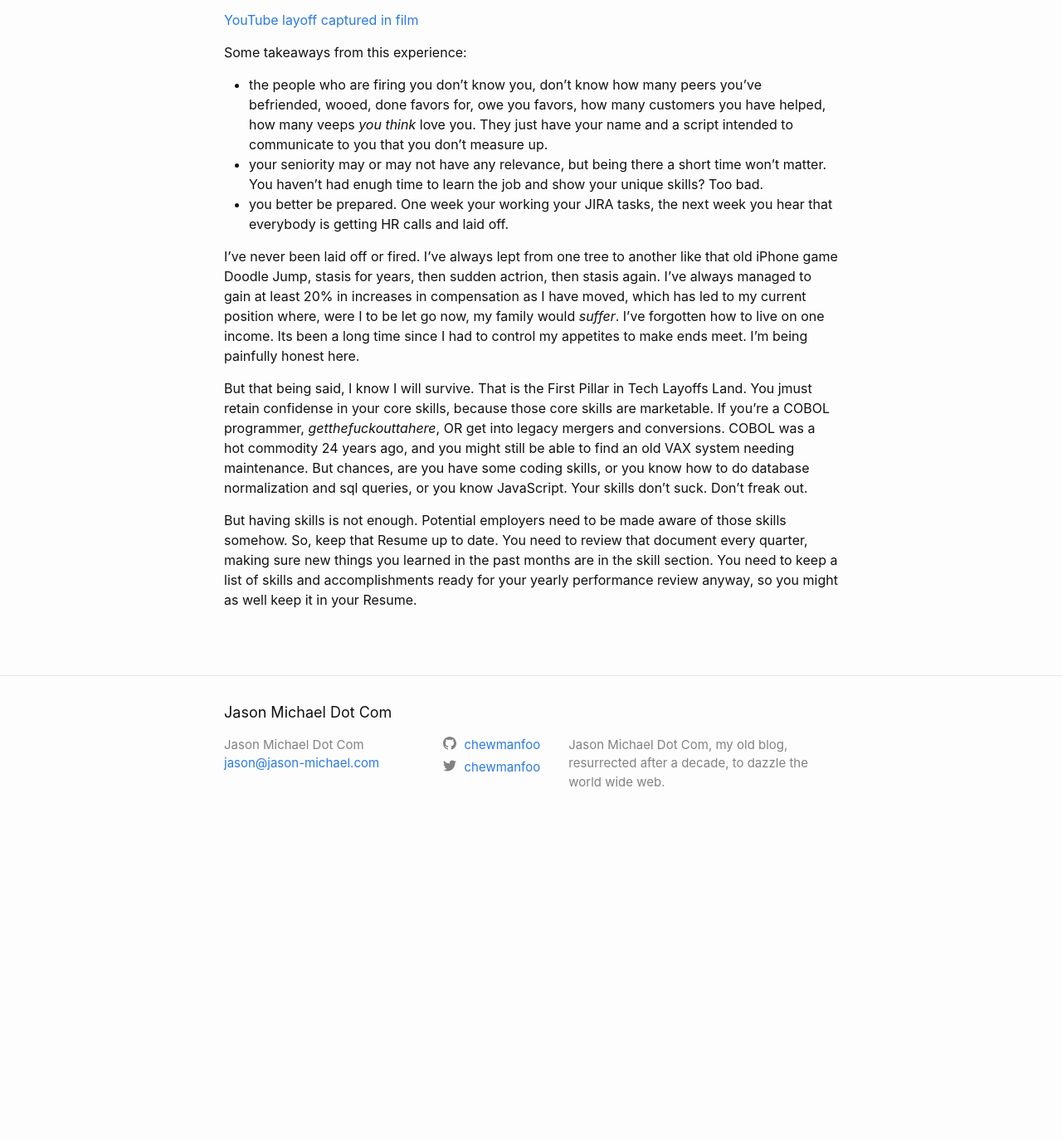
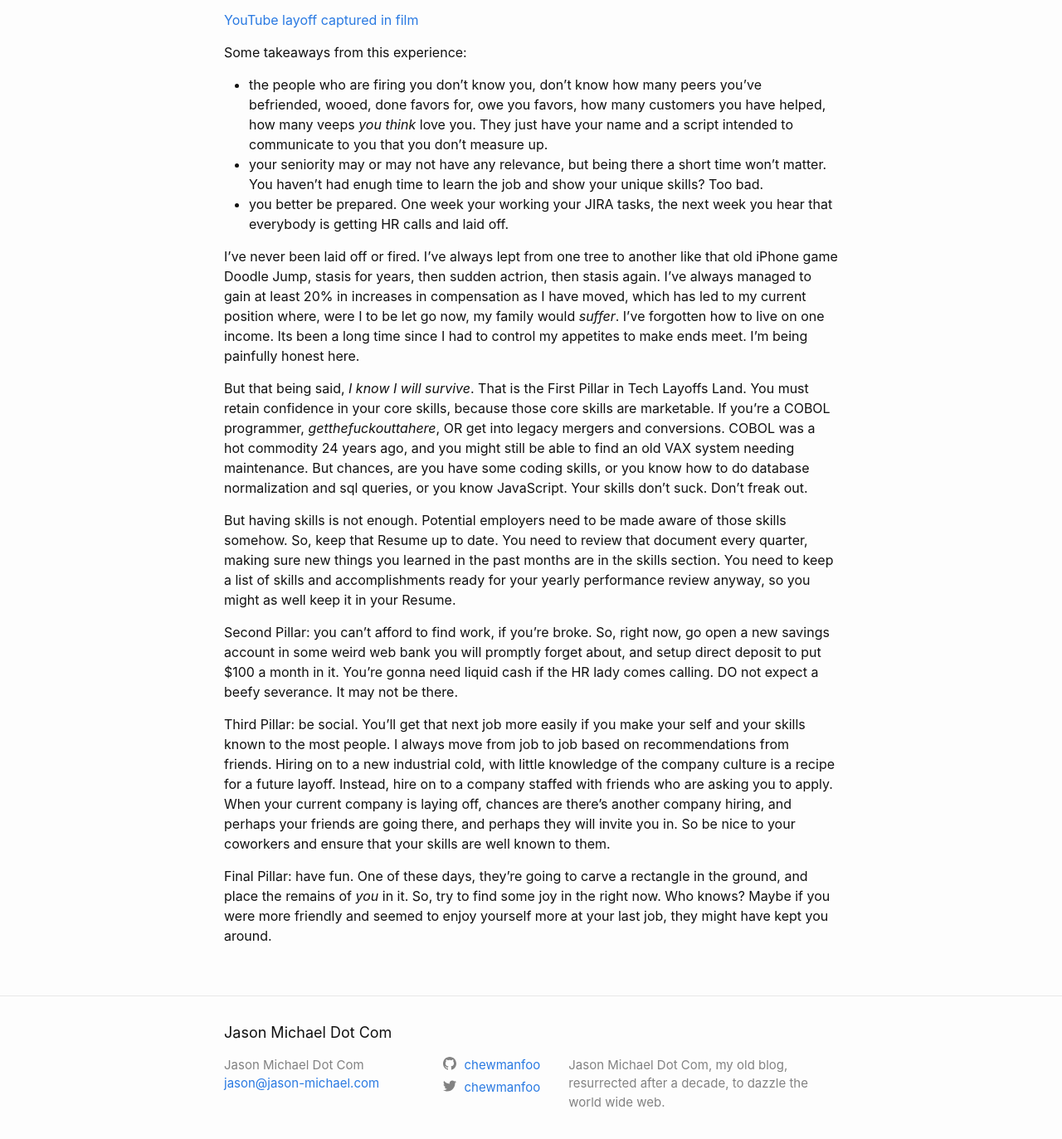
Before and after one commit to chewmanfoo/github-pages-with-docker, a Jekyll site: the page built from _posts/2024-02-19-stay-busy.markdown, in a window 1280 px wide and 1400 px high, scrolled down 386 px. Shown: the top 1373 px of the window at 83% size. Built offline with Jekyll 4.4.1, drawn with Linux system fonts in a browser that asks for light colours; before the commit the page ends 1381 px from its top, so only the background shows below that.

Commit message:
finals for post stay busy

```diff
--- a/_posts/2024-02-19-stay-busy.markdown
+++ b/_posts/2024-02-19-stay-busy.markdown
@@ -30,7 +30,7 @@ compensation as I have moved, which has led to my current position where, were I
 _suffer_. I've forgotten how to live on one income. Its been a long time since I had to control my appetites to make
 ends meet. I'm being painfully honest here.
 
-But that being said, I know I will survive. That is the First Pillar in Tech Layoffs Land. You jmust retain confidense
+But that being said, *I know I will survive*. That is the First Pillar in Tech Layoffs Land. You must retain confidence
 in your core skills, because those core skills are marketable.  If you're a COBOL programmer, _getthefuckouttahere_, OR
 get into legacy mergers and conversions. COBOL was a hot commodity 24 years ago, and you might still be able to find
 an old VAX system needing maintenance. But chances, are you have some coding skills, or you know how to do database
@@ -38,10 +38,23 @@ normalization and sql queries, or you know JavaScript. Your skills don't suck. D
 
 But having skills is not enough. Potential employers need to be made aware of those skills somehow. So, keep that
 Resume up to date. You need to review that document every quarter, making sure new things you learned in the past
-months are in the skill section. You need to keep a list of skills and accomplishments ready for your yearly
+months are in the skills section. You need to keep a list of skills and accomplishments ready for your yearly
 performance review anyway, so you might as well keep it in your Resume.
 
+Second Pillar: you can't afford to find work, if you're broke. So, right now, go open a new savings account in some
+weird web bank you will promptly forget about, and setup direct deposit to put $100 a month in it. You're gonna
+need liquid cash if the HR lady comes calling. DO not expect a beefy severance. It may not be there.
 
+Third Pillar: be social. You'll get that next job more easily if you make your self and your skills known to the most
+people. I always move from job to job based on recommendations from friends. Hiring on to a new industrial cold, with
+little knowledge of the company culture is a recipe for a future layoff. Instead, hire on to a company staffed with
+friends who are asking you to apply. When your current company is laying off, chances are there's another company
+hiring, and perhaps your friends are going there, and perhaps they will invite you in. So be nice to your coworkers
+and ensure that your skills are well known to them.
+
+Final Pillar: have fun. One of these days, they're going to carve a rectangle in the ground, and place the remains of
+_you_ in it. So, try to find some joy in the right now. Who knows? Maybe if you were more friendly and seemed to enjoy
+yourself more at your last job, they might have kept you around.
 
 [youtube-getting-fired]: https://www.reddit.com/r/videos/comments/1aunsar/girl_records_herself_getting_laidoff_cloudflare/?utm_source=share&utm_medium=ios_app&utm_name=iossmf
 
```
